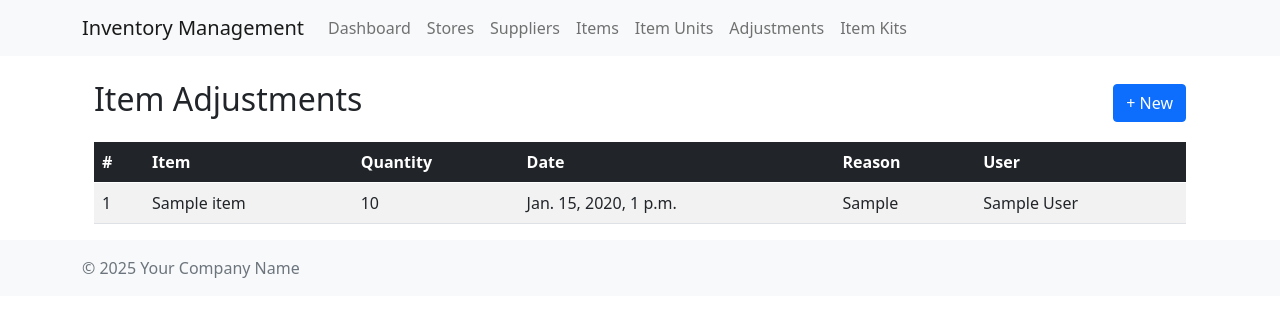
After one commit to eddynorman/erp, a Django app: page /inventory/adjustments/ in a window 1280 px wide. The commit adds this page. Shown: the top 317 px of the page. Run offline with Django 3.2, Linux system fonts and the light colour scheme; tables that the repository leaves empty hold one stand-in row (values such as "Sample post"); some libraries are stand-ins or nearby versions.

Commit message:
Implement Basic Stock Adjustment

```diff
--- a/inventory/forms.py
+++ b/inventory/forms.py
@@ -95,3 +95,8 @@ class ItemOtherUnitForm(forms.ModelForm):
     class Meta:
         model = ItemOtherUnit
         fields = ['item', 'unit', 'smallest_units', 'buying_price', 'selling_price']
+
+class AdjustmentForm(forms.ModelForm):
+    class Meta:
+        model = Adjustment
+        fields = ['item', 'quantity', 'reason', 'user_responsible','store']
--- a/inventory/models.py
+++ b/inventory/models.py
@@ -1,4 +1,5 @@
 from django.db import models
+from django.db.models import F
 from company.models import Department, Category, Employee
 
 # Store for storing items not in the shop/production areas
@@ -11,6 +12,17 @@ class Store(models.Model):
 
     def __str__(self):
         return self.name
+
+    def update_stock(self, qty, item):
+        print(f"Updating stock for {item.name} in {self.name} by {qty}")
+        if self.storeitem_set.filter(item=item):
+            self.storeitem_set.filter(item=item).update(quantity=F('quantity') + qty)
+            print(f"Updated stock for {item.name} in {self.name} by {qty}")
+            item.calculate_store_stock()
+            print(f"called calculate {item.name} in {self.name} by {qty}")
+        else:
+            StoreItem.objects.create(store=self, item=item, quantity=qty)
+        self.save()
 
 class Supplier(models.Model):
     name = models.CharField(max_length=200)
@@ -41,14 +53,23 @@ class Item(models.Model):
     minimum_stock = models.IntegerField(default=0)
     optimum_stock = models.IntegerField(default=0)
 
-    def adjust_stock(self, qty, is_store=True):
-        """Adjust stock based on whether it is store or shop"""
-        if is_store:
-            self.store_stock += qty
-        else:
-            self.shop_stock += qty
+    def calculate_store_stock(self):
+        """Calculate store stock based on StoreItem objects and adjust store stock."""
+        print("Calculating store stock...")
+        self.store_stock = sum(store_item.quantity for store_item in self.storeitem_set.all())
         self.save()
 
+    def update_shop_stock(self, qty):
+        """Update shop stock based on the given quantity."""
+        if(qty >= 0):
+            self.shop_stock += qty
+            self.save()
+        else:
+            if self.shop_stock >= abs(qty):
+                self.shop_stock += qty
+                self.save()
+            else:
+                raise ValueError("Not enough stock in the shop to adjust.")
     def total_stock(self):
         return self.store_stock + self.shop_stock
 
@@ -69,6 +90,11 @@ class StoreItem(models.Model):
 
     class Meta:
         unique_together = ('store', 'item')  # Ensures an item can't be duplicated in the same store
+
+    def save(self, *args, **kwargs):
+        super().save(*args, **kwargs)
+        print(f"Saving StoreItem for {self.item.name} in {self.store.name} with quantity {self.quantity}")
+        self.item.calculate_store_stock()
 
     def __str__(self):
         return f"{self.item.name} - {self.store.name}: {self.quantity}"
@@ -125,9 +151,13 @@ class Adjustment(models.Model):
     reason = models.TextField()
     user_responsible = models.ForeignKey(Employee, on_delete=models.CASCADE)
     in_store = models.BooleanField(default=True)
+    store = models.ForeignKey(Store, on_delete=models.CASCADE, null=True, blank=True)
 
     def update_stock(self):
-        self.item.adjust_stock(self.quantity, self.in_store)
+        if self.store:
+            self.store.update_stock(self.quantity,self.item)
+        else:
+            self.item.update_shop_stock(self.quantity)
 
     def save(self, *args, **kwargs):
         super().save(*args, **kwargs)
--- /dev/null
+++ b/inventory/templates/inventory/adjustment_list.html
@@ -0,0 +1,39 @@
+{% extends "inventory/base.html" %}
+{% block content %}
+<div class="container mt-4">
+    <div class="d-flex justify-content-between align-items-center">
+        <h2>Item Adjustments</h2>
+        <a href="{% url 'inventory:adjustment_create' %}" class="btn btn-primary">+ New</a>
+    </div>
+    <div class="table-responsive mt-3">
+        <table class="table table-striped">
+            <thead class="table-dark">
+                <tr>
+                    <th>#</th>
+                    <th>Item</th>
+                    <th>Quantity</th>
+                    <th>Date</th>
+                    <th>Reason</th>
+                    <th>User</th>
+                </tr>
+            </thead>
+            <tbody>
+                {% for adjustment in adjustments %}
+                <tr>
+                    <td>{{ forloop.counter }}</td>
+                    <td>{{ adjustment.item.name }}</td>
+                    <td>{{ adjustment.quantity }}</td>
+                    <td>{{ adjustment.date }}</td>
+                    <td>{{ adjustment.reason }}</td>
+                    <td>{{ adjustment.user_responsible }}</td>
+                </tr>
+                {% empty %}
+                <tr>
+                    <td colspan="6">No Adjustments Found.</td>
+                </tr>
+                {% endfor %}
+            </tbody>
+        </table>
+    </div>
+</div>
+{% endblock %}
--- a/inventory/templates/inventory/base.html
+++ b/inventory/templates/inventory/base.html
@@ -57,6 +57,9 @@
                             <a class="nav-link" href="{% url 'inventory:other_unit_list' %}">Item Units</a>
                         </li>
                         <li class="nav-item">
+                            <a class="nav-link" href="{% url 'inventory:adjustment_list' %}">Adjustments</a>
+                        </li>
+                        <li class="nav-item">
                             <a class="nav-link" href="{% url 'inventory:itemkit_list' %}">Item Kits</a>
                         </li>
 
--- a/inventory/urls.py
+++ b/inventory/urls.py
@@ -27,4 +27,6 @@ urlpatterns = [
     path('other_units/new/', ItemOtherUnitCreateView.as_view(), name='other_unit_create'),
     path('other_units/<int:pk>/edit/', ItemOtherUnitUpdateView.as_view(), name='other_unit_edit'),
     path('other_units/<int:pk>/delete/', ItemOtherUnitDeleteView.as_view(), name='other_unit_delete'),
+    path('adjustments/', AdjustmentListView.as_view(), name='adjustment_list'),
+    path('adjustments/new/', AdjustmentCreateView.as_view(), name='adjustment_create'),
 ]
--- a/inventory/views.py
+++ b/inventory/views.py
@@ -170,3 +170,14 @@ class ItemOtherUnitDeleteView(DeleteView):
     model = ItemOtherUnit
     template_name = 'inventory/gen_confirm_delete.html'
     success_url = reverse_lazy('inventory:other_unit_list')
+
+class AdjustmentCreateView(CreateView):
+    model = Adjustment
+    form_class = AdjustmentForm
+    template_name = 'inventory/gen_form.html'
+    success_url = reverse_lazy('inventory:adjustment_list')
+
+class AdjustmentListView(ListView):
+    model = Adjustment
+    template_name = 'inventory/adjustment_list.html'
+    context_object_name = 'adjustments'
```
Also changed, not shown: inventory/migrations/0010_adjustment_store.py (added).
